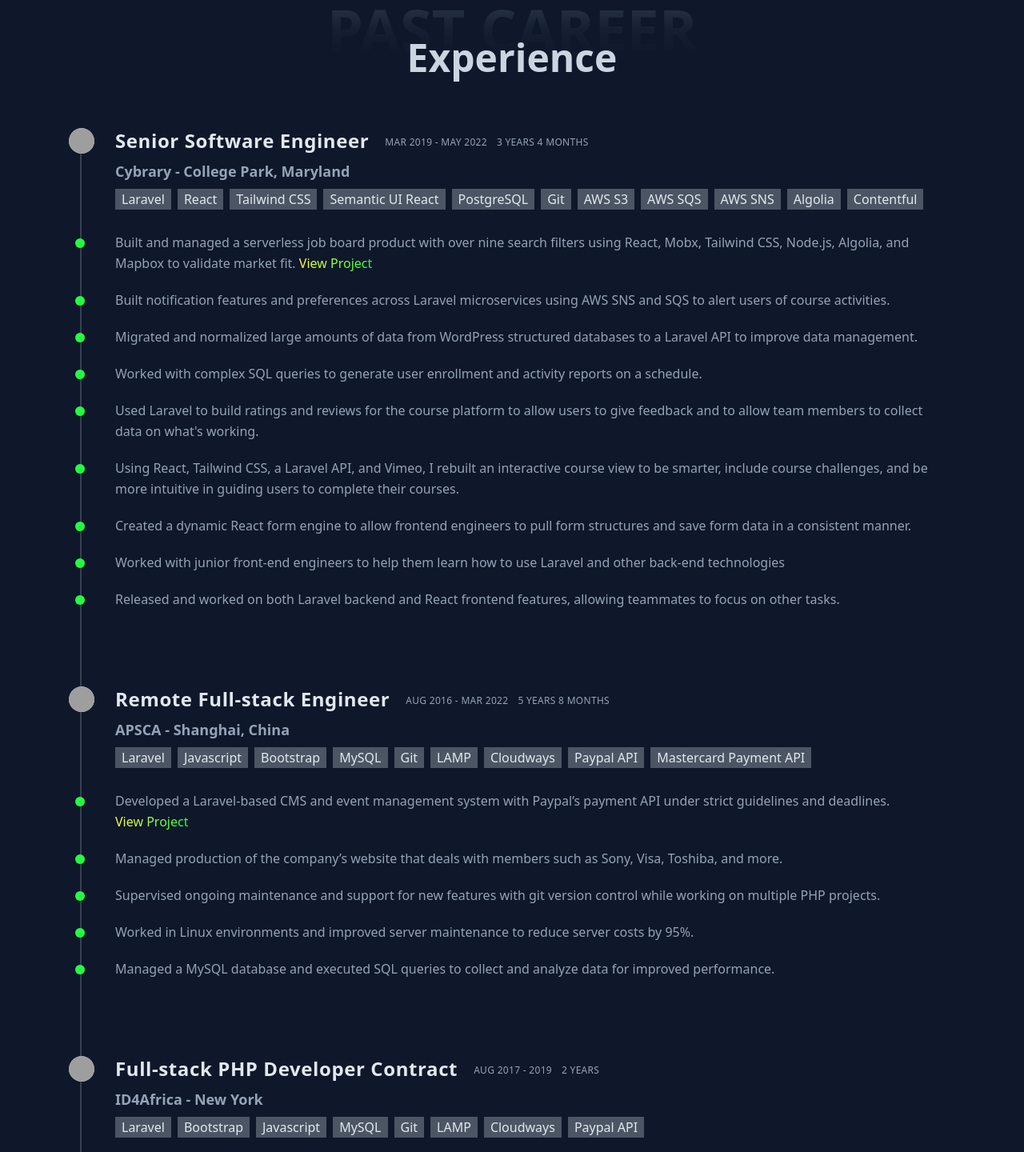
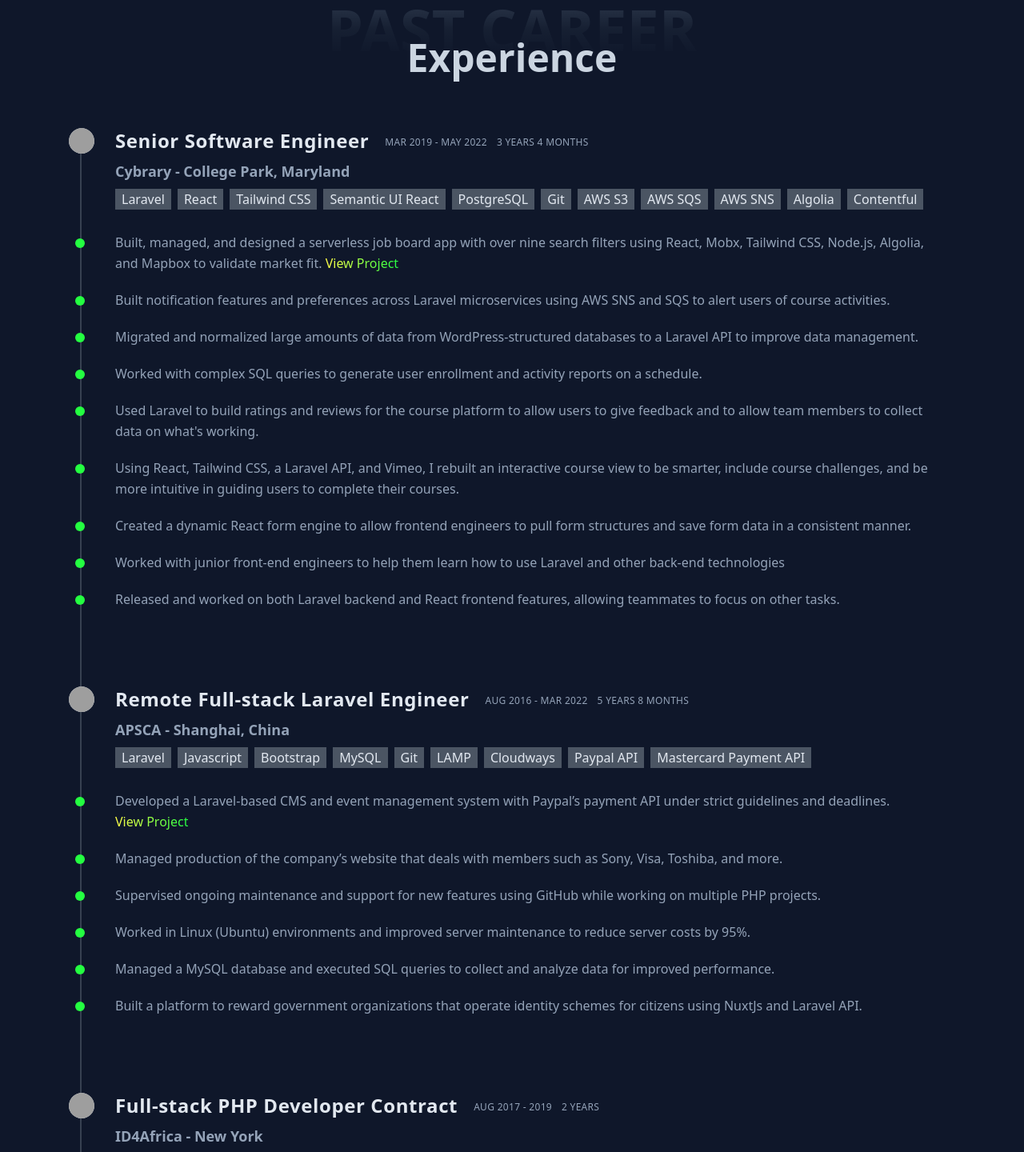
Before and after one commit to tjgore/tj-portfolio, a Next.js app: page / in a window 1280 px wide. Shown: the part 1720-3160 px from the top of the page at 80% size. Built offline with nearby package versions, Linux system fonts and the light colour scheme; grey boxes are pictures that could not be loaded.

Commit message:
update experience

```diff
--- a/data/index.tsx
+++ b/data/index.tsx
@@ -31,7 +31,7 @@
         key: 'new-product',
         body: (
           <>
-            Built and managed a serverless job board product with over nine search filters using React, Mobx, Tailwind CSS, Node.js, Algolia, and Mapbox to validate market fit.{' '}
+            Built, managed, and designed a serverless job board app with over nine search filters using React, Mobx, Tailwind CSS, Node.js, Algolia, and Mapbox to validate market fit.{' '}
             <StyledLink href="#talent">View Project</StyledLink>
           </>
         ),
@@ -42,7 +42,7 @@
       },
       {
         key: 'migrate',
-        body: `Migrated and normalized large amounts of data from WordPress structured databases to a Laravel API to improve data management.`,
+        body: `Migrated and normalized large amounts of data from WordPress-structured databases to a Laravel API to improve data management.`,
       },
       {
         key: 'sql',
@@ -72,7 +72,7 @@
   },
   {
     id: 'Full-APSCA',
-    position: 'Remote Full-stack Engineer',
+    position: 'Remote Full-stack Laravel Engineer',
     duration: 'Aug 2016 - Mar 2022',
     years: '5 years 8 months',
     company: 'APSCA',
@@ -96,18 +96,21 @@
       {
         key: 'super',
         body: `Supervised ongoing maintenance and support for new
-        features with git version control while working on
-        multiple PHP projects.`,
+        features using GitHub while working on multiple PHP projects.`,
       },
       {
         key: 'revamp',
-        body: `Worked in Linux environments and improved server maintenance to reduce server costs by 95%.`,
+        body: `Worked in Linux (Ubuntu) environments and improved server maintenance to reduce server costs by 95%.`,
       },
       {
         key: 'database',
         body: `Managed a MySQL database and executed SQL queries to
         collect and analyze data for improved performance.`,
       },
+      {
+        key: 'nuxt',
+        body: 'Built a platform to reward government organizations that operate identity schemes for citizens using NuxtJs and Laravel API.'
+      }
     ],
   },
   {
```
